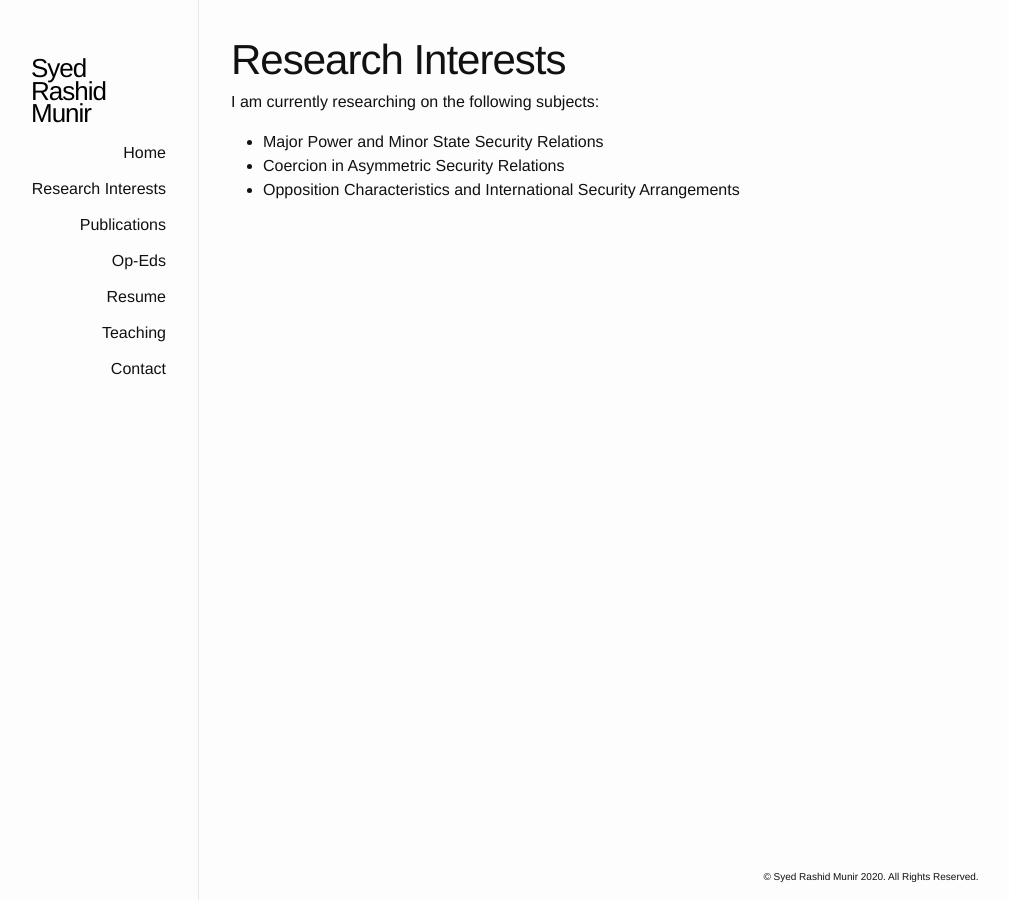
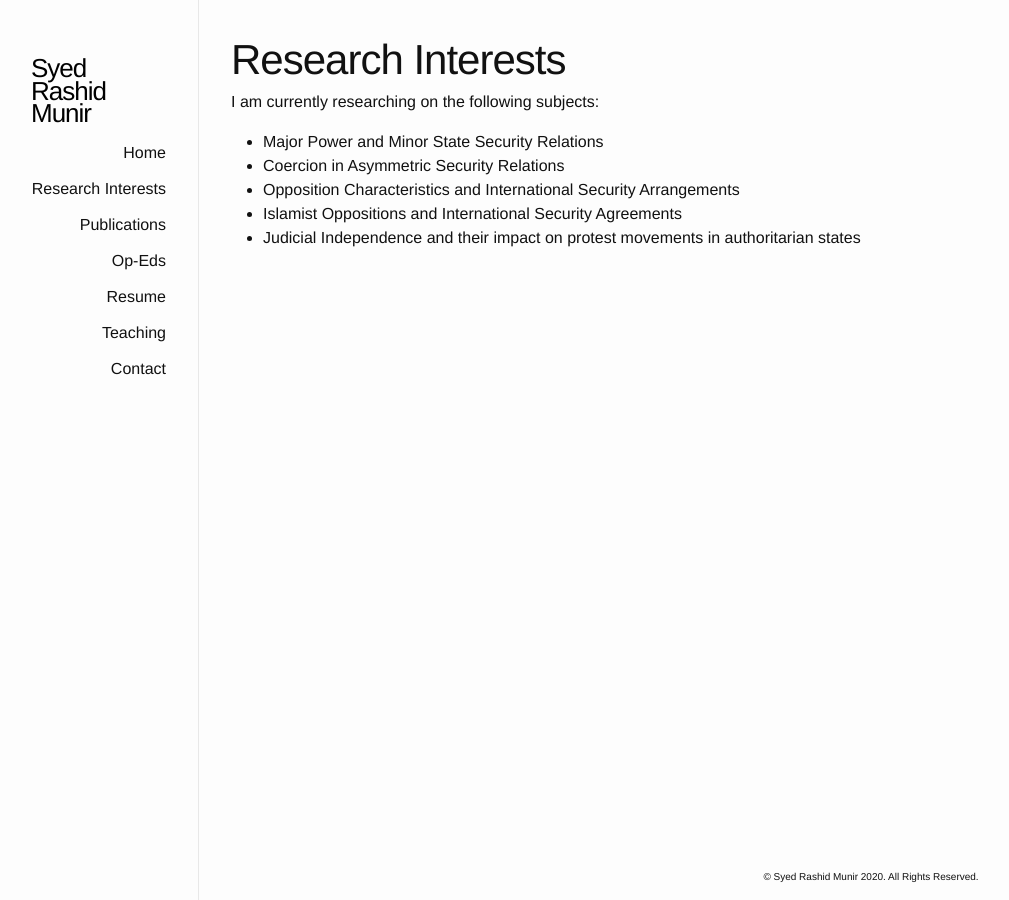
Before and after one commit to srmunir/srmunir.github.io, a Jekyll site: the page built from research.md, in a window 1280 px wide. Shown: the whole page, without its empty margins (191-1200 px from the left). Built offline with Jekyll 4.4.1, drawn with Linux system fonts in a browser that asks for light colours.

Commit message:
Update research.md
added changes to research

```diff
--- a/research.md
+++ b/research.md
@@ -8,3 +8,5 @@ I am currently researching on the following subjects:
 - Major Power and Minor State Security Relations
 - Coercion in Asymmetric Security Relations
 - Opposition Characteristics and International Security Arrangements
+- Islamist Oppositions and International Security Agreements
+- Judicial Independence and their impact on protest movements in authoritarian states
```
